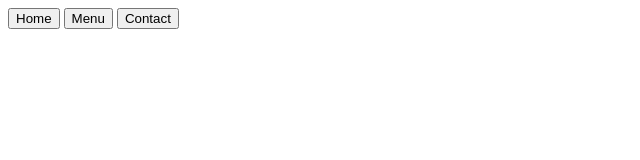
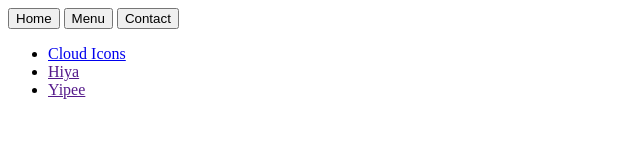
Before and after one commit to mnick02/restaurant-page, a plain HTML site: page src/template.html in a window 1280 px wide. Shown: the whole page, without its empty margins (0-640 px from the left). Drawn offline with Linux system fonts and the light colour scheme.

Commit message:
Add footer and links

```diff
--- a/src/template.html
+++ b/src/template.html
@@ -16,5 +16,13 @@
 
     <div id="content"></div>
 
+    <footer>
+        <ul>
+            <li><a href="https://www.flaticon.com/free-icon/cloud_12861541?term=cloud&page=1&position=72&origin=search&related_id=12861541">Cloud Icons</a></li>
+            <li><a href="">Hiya</a></li>
+            <li><a href="">Yipee</a></li>
+        </ul>
+    </footer>
+
 </body>
 </html>
```
